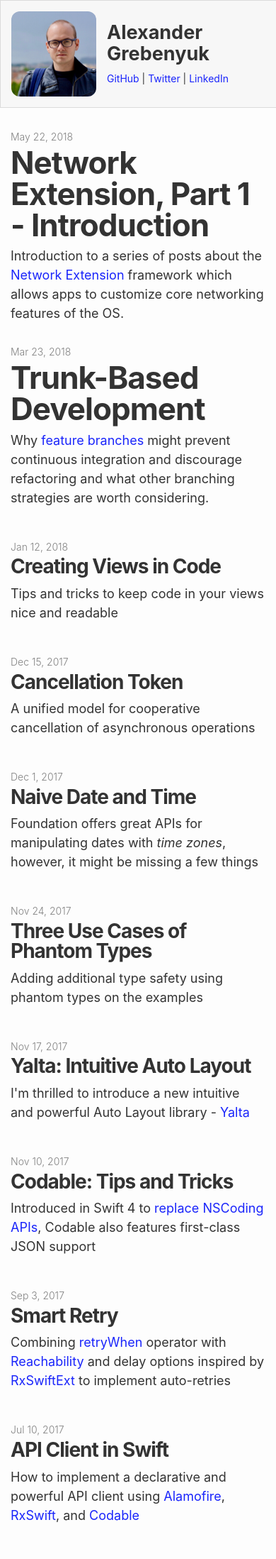
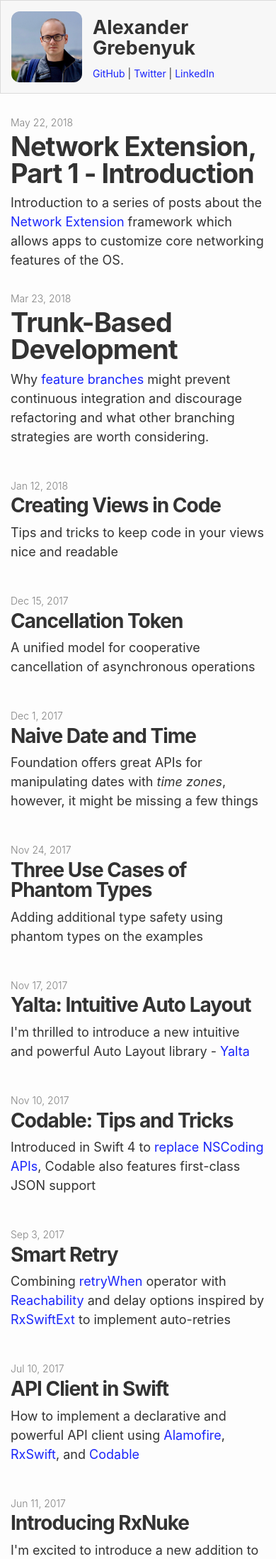
Before and after one commit to hyling/kean.github.io, a Jekyll site: the page built from index.html, in a window 390 px wide. Shown: the top 2197 px of the page at 71% size. Built offline with Jekyll 4.4.1, drawn with Linux system fonts in a browser that asks for light colours.

Commit message:
Optimize for iPhone SE

```diff
--- a/_sass/_blog.scss
+++ b/_sass/_blog.scss
@@ -24,6 +24,9 @@
     font-size: 50px;
     @include media-query($on-laptop) {
         font-size: 44px;
+    }
+    @include media-query($on-mobile) {
+        font-size: 38px;
     }
 }
 
@@ -203,6 +206,9 @@ img.screenshot {
         @include media-query($on-mobile) {
             font-size: 44px;
         }
+        @include media-query($on-mobile) {
+            font-size: 38px;
+        }
     }
 }
 
@@ -253,6 +259,9 @@ img.screenshot {
         @include media-query($on-laptop) {
             font-size: 44px;
         }
+        @include media-query($on-mobile) {
+           font-size: 38px;
+        }
         margin-top: 0px;
         margin-right: 0.5 * $spacing-unit;
     }
--- a/_sass/_navigation.scss
+++ b/_sass/_navigation.scss
@@ -80,6 +80,9 @@
 
     h2 {
         margin-top: 0.5 * $spacing-unit;
+        @include media-query($on-mobile) {
+            margin-top: 0.25 * $spacing-unit;
+        }
     }
 }
 
@@ -99,6 +102,11 @@
         height: 120px;
         object-fit: cover;
     }
+
+    @include media-query($on-mobile) {
+        width: 100px;
+        height: 100px;
+    }
 }
 
 .site_header__contacts {
--- a/css/main.scss
+++ b/css/main.scss
@@ -24,6 +24,7 @@ $brand-color: #1A25FB;
 // Width of the content area
 $content-width: 1000px;
 
+$on-iphone-se: 320px;
 $on-mobile: 560px;
 $on-laptop: 1000px;
 
```
